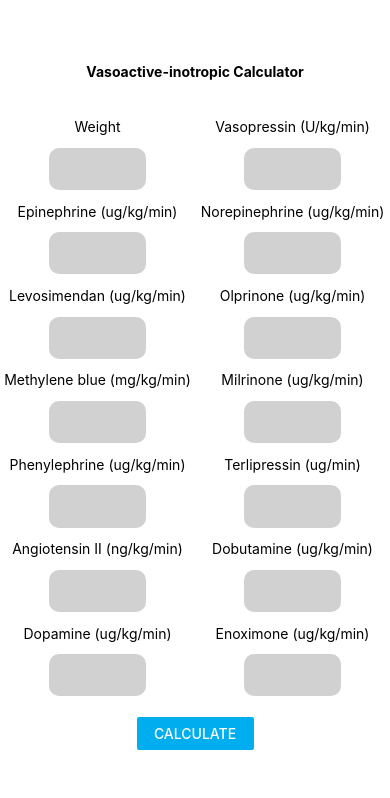
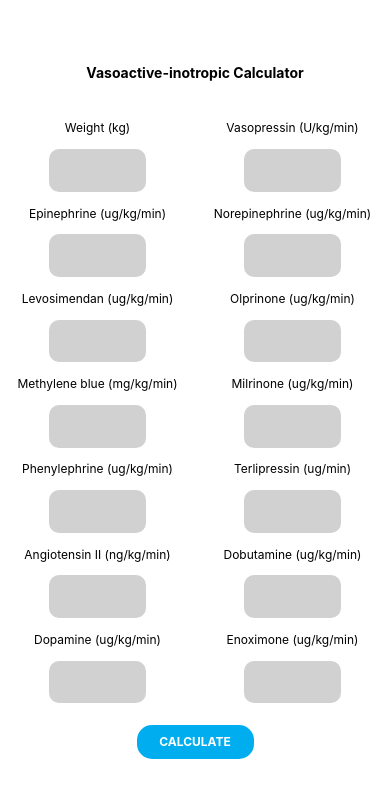
Before and after one commit to codythomaszeitler/vasoactive-inotropic-calculator, a React Native app: screen / in a window 390 px wide. Shown: the top 798 px of the page. Built offline with nearby package versions, Linux system fonts and the light colour scheme.

Commit message:
feat: add build script

```diff
--- a/MainWindow.tsx
+++ b/MainWindow.tsx
@@ -1,5 +1,5 @@
 import { Component } from 'react';
-import { View, TouchableWithoutFeedback, Keyboard, KeyboardAvoidingView, Text, Button, StyleSheet, ShadowPropTypesIOS } from 'react-native';
+import { View, KeyboardAvoidingView, Text, StyleSheet, TouchableOpacity } from 'react-native';
 import { getConfig } from './config';
 import { IvConfig } from './src/config.schema';
 import { IV } from './src/iv';
@@ -130,7 +130,7 @@ export class MainWindow extends Component<IState> {
                     }}>
                         <Text style={{
                             textAlign: 'center',
-                            fontSize: '20',
+                            fontSize: '14px',
                             fontWeight: 'bold'
                         }}>Vasoactive-inotropic Calculator</Text>
                     </View>
@@ -140,7 +140,7 @@ export class MainWindow extends Component<IState> {
                         alignItems: 'stretch',
                         flexDirection: 'row'
                     }}>
-                        <NumberInput title="Weight" apiName={"Weight"} onChange={(event) => {
+                        <NumberInput title="Weight (kg)" apiName={"Weight"} onChange={(event) => {
                             this.weight = event.value;
                         }}></NumberInput>
                         {this.genNumberInput(getVasopressin())}
@@ -151,13 +151,27 @@ export class MainWindow extends Component<IState> {
                         flex: .25
                     }}></View>
                     <View style={{
-                        flex: .5,
+                        flex: .4,
                         width: '30%',
-                        alignSelf: 'center'
+                        alignSelf: 'center',
                     }}>
-                        <Button color='#00aeef' title='Calculate' onPress={() => {
-                            this.calculate();
-                        }}></Button>
+                        <TouchableOpacity
+                            style={{
+                                backgroundColor: '#00aeef',
+                                flex: 1,
+                                justifyContent: 'center',
+                                borderRadius: 15
+                            }}
+                            onPress={() => {
+                                this.calculate();
+                            }} >
+                            <Text style={{
+                                textAlign: 'center',
+                                color: 'white',
+                                fontWeight: 'bold',
+                                fontSize: '12px'
+                            }}>{'CALCULATE'}</Text>
+                        </TouchableOpacity>
                     </View>
                     <View style={{
                         flex: 1,
--- a/src/NumberInput.js
+++ b/src/NumberInput.js
@@ -12,7 +12,9 @@ export function NumberInput(props) {
             justifyContent: 'center',
             alignItems: 'center'
         }}>
-            <Text adjustsFontSizeToFit>{props.title}</Text>
+            <Text style={{
+                fontSize : '12px'
+            }} adjustsFontSizeToFit>{props.title}</Text>
         </View>
         <View style={{
             flex: 1,
@@ -30,10 +32,11 @@ export function NumberInput(props) {
                     backgroundColor: '#d1d1d1',
                     width: "100%",
                     height: "100%",
-                    borderRadius: 10
+                    borderRadius: 10,
+                    textAlign : 'center'
                 }}
                     textAlign='center'
-                    keyboardType='numeric'
+                    keyboardType='decimal-pad'
                     onChangeText={(valueAsString) => {
                         console.log(valueAsString);
                         const valueAsNumber = parseFloat(valueAsString);
```
Also changed, not shown: 1 other file (tests, documents, lock files or other folders).
